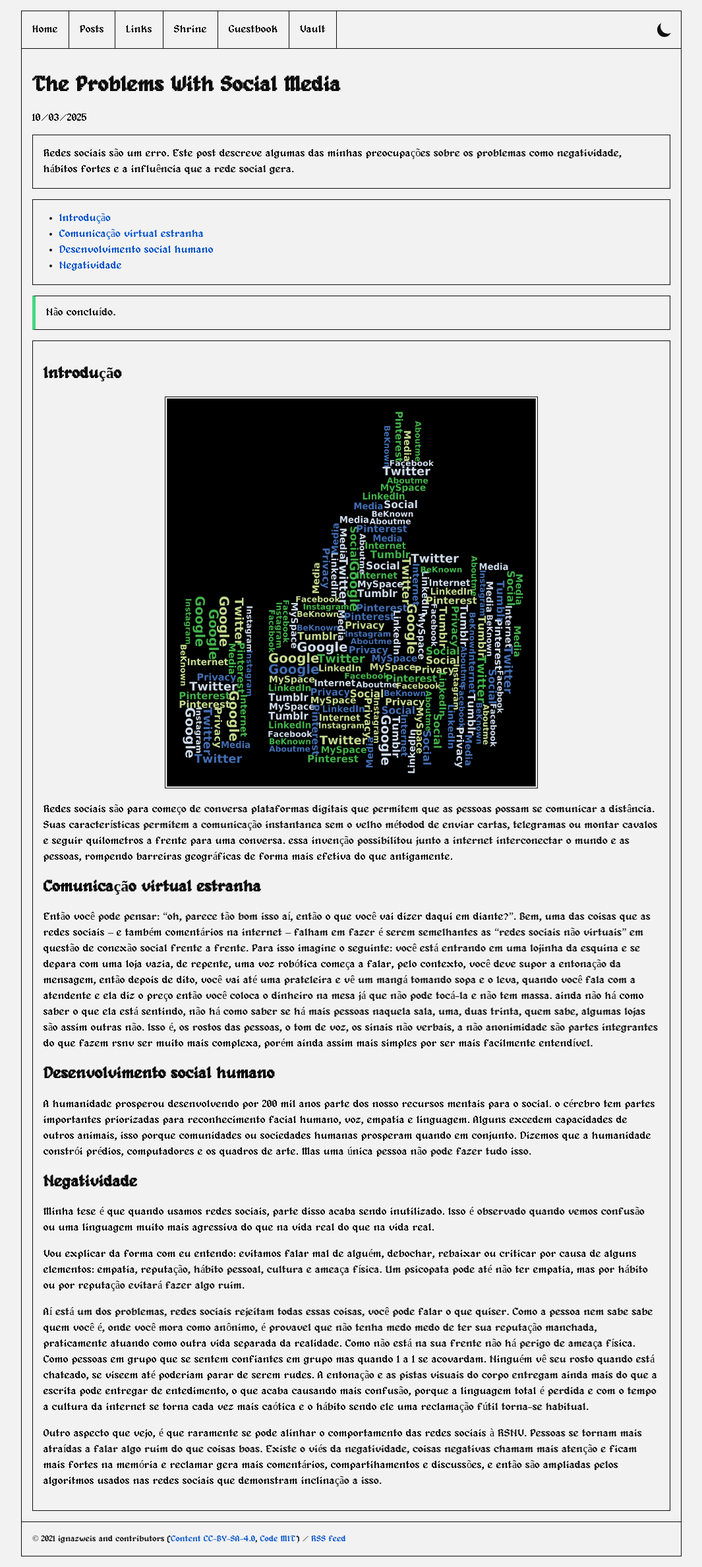
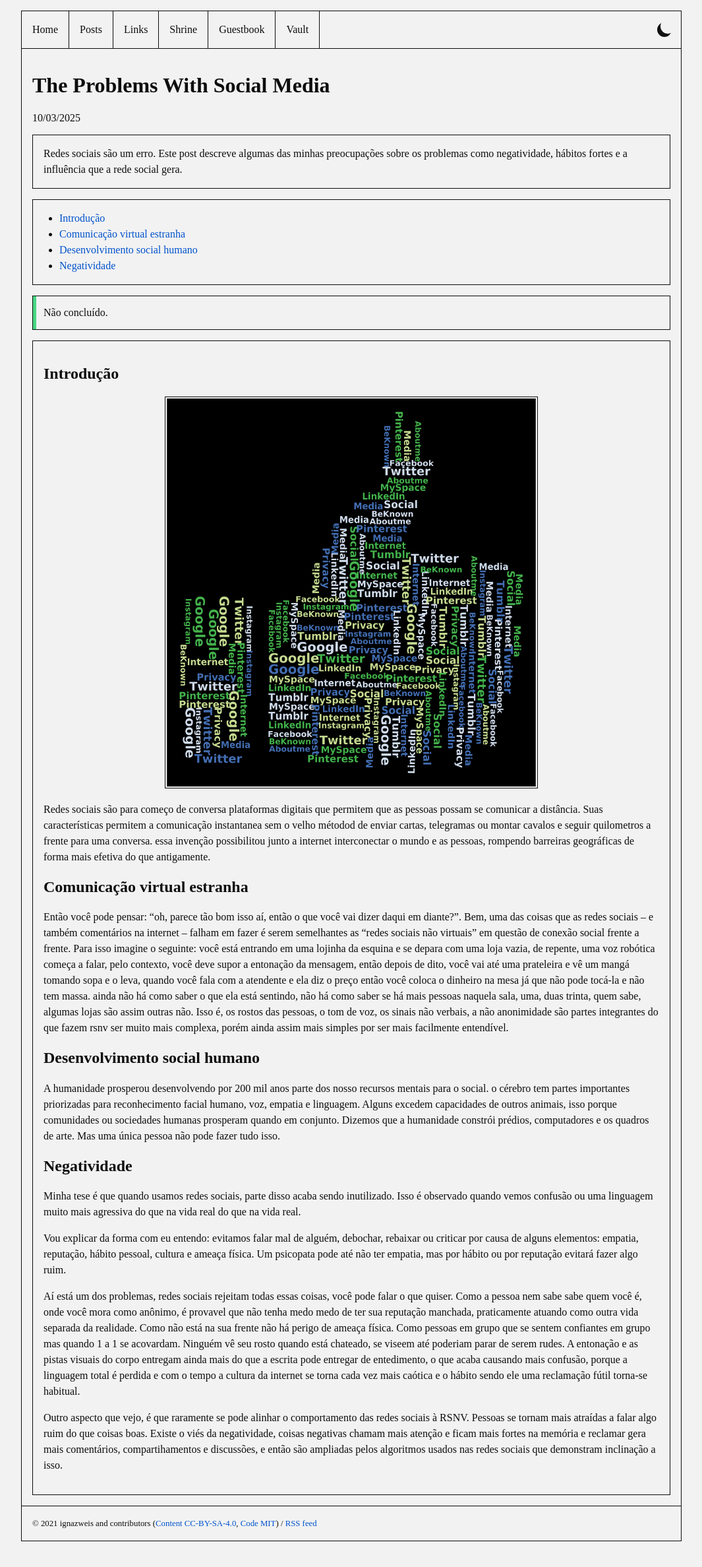
Before and after one commit to ignazweis/ignazweis.github.io, a Jekyll site: the page built from _posts/2025-03-10-the-problems-with-social-media.md, in a window 1280 px wide. Shown: the whole page at 66% size, without its empty margins (107-1172 px from the left). Built offline with Jekyll 4.4.1, drawn with Linux system fonts in a browser that asks for light colours; the table of contents is made by our own code; after the commit the page ends 2352 px from its top, so only the background shows below that.

Commit message:
fix: change stylesheet
- remove fonts
- fix disclaimer box stylesheet

```diff
--- a/assets/stylesheet.css
+++ b/assets/stylesheet.css
@@ -2,16 +2,6 @@
     --text: #0d0d0d;
     --background: #f2f2f2;
     --links:   #0052cc;
-}
-
-@font-face{
-    font-family: "acr";
-    src: url('VCR_OSD_MONO_1.001.ttf');
-}
-
-@font-face{
-    font-family: "alagard";
-    src: url('alagard.ttf');
 }
 
 @media (prefers-color-scheme: dark) {
@@ -30,7 +20,7 @@
     border: 1px solid var(--text);
     background-color: var(--background);
     color: var(--text);
-    font-family: alagard;
+    font-family: acr;
     max-width: 1000px;
     margin: 0 auto;
 
@@ -117,7 +107,7 @@
 
 .disclaimer {
     border: 1px solid var(--text);
-    border-left: 5px solid #47D783;
+    box-shadow: inset 5px 0 0 #47D783, inset 1px 0 0 var(--text);
     padding: 1rem;
     margin-bottom: 1rem;
 }
```
Also changed, not shown: assets/VCR_OSD_MONO_1.001.ttf (added), assets/alagard.ttf (deleted), 1 other file.
